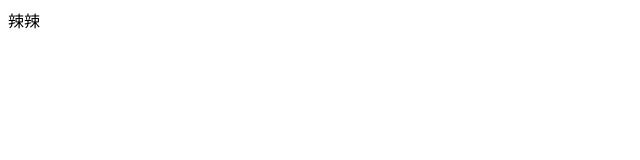
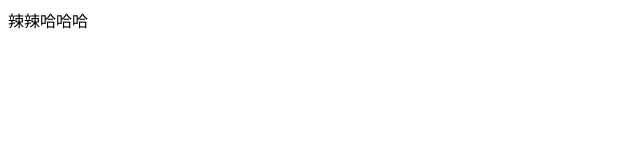
Before and after one commit to tfgirls3/test001, a plain HTML site: page new.html in a window 1280 px wide. Shown: the full height of the page, 0-640 px from the left. Drawn offline with Linux system fonts and the light colour scheme.

Commit message:
第二次提交

```diff
--- a/new.html
+++ b/new.html
@@ -5,6 +5,6 @@
 		<title></title>
 	</head>
 	<body>
-		辣辣
+		辣辣哈哈哈
 	</body>
 </html>
```
